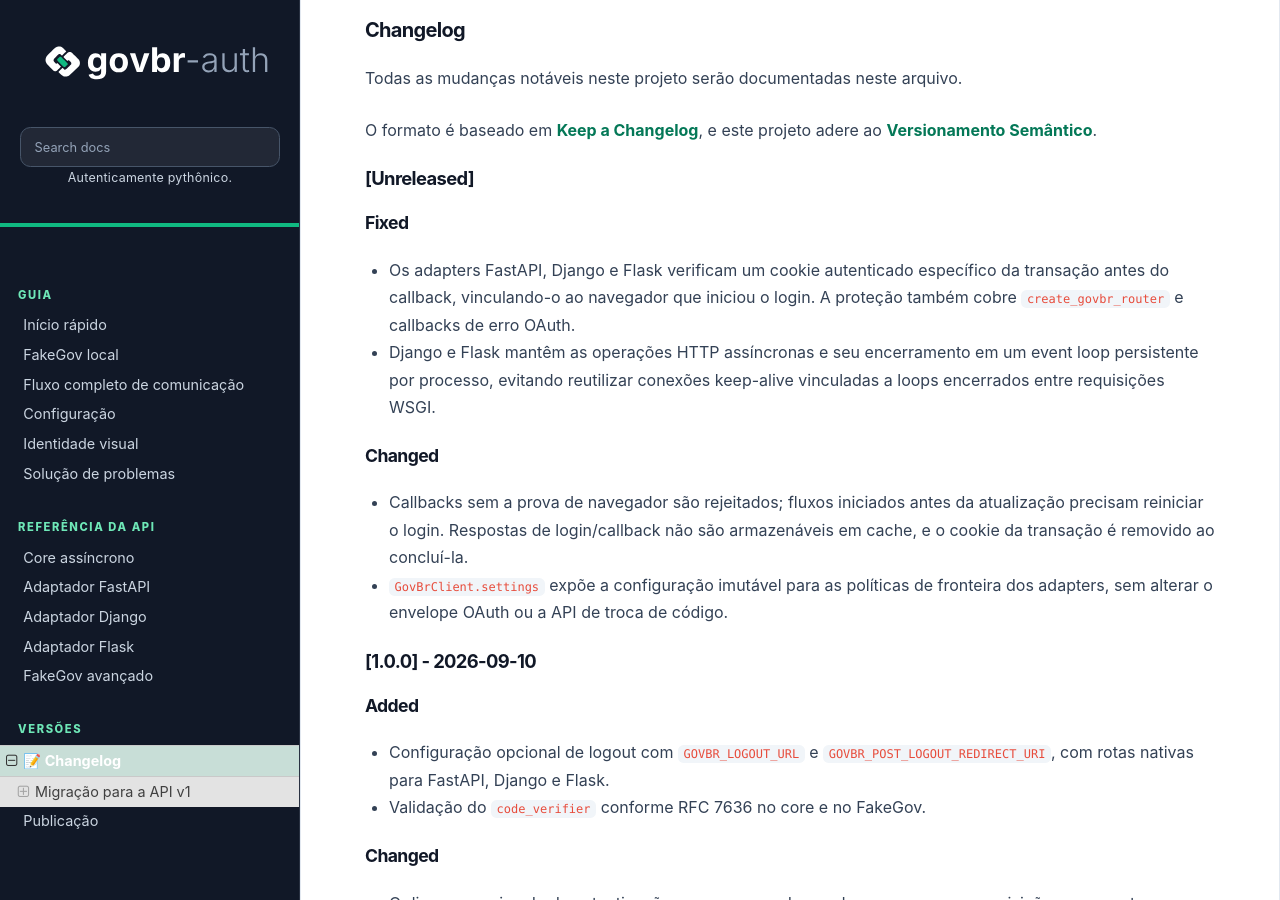
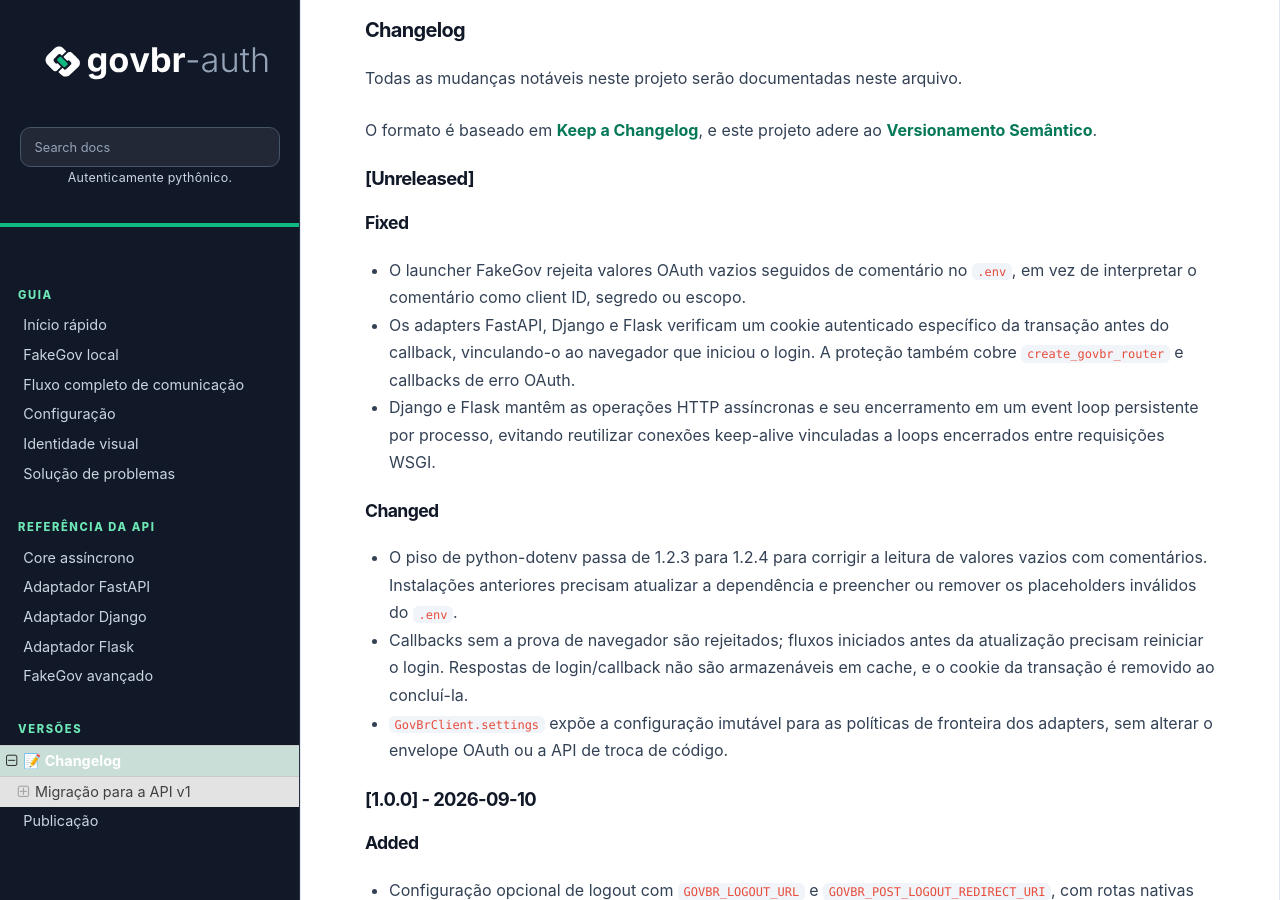
Before and after one commit to cereja-project/govbr_auth, a Sphinx documentation site: the page built from docs/CHANGELOG.rst, in a window 1280 px wide and 900 px high, scrolled down 606 px. Built offline with Sphinx 7.4.7 and the Read the Docs theme 3.1.0, drawn with Linux system fonts in a browser that asks for light colours; some web fonts are replaced.

Commit message:
fix(deps): alinhar dotenv e rejeitar valores vazios com comentários

```diff
--- a/CHANGELOG.md
+++ b/CHANGELOG.md
@@ -8,6 +8,8 @@ e este projeto adere ao [Versionamento Semântico](https://semver.org/lang/pt-BR
 ## [Unreleased]
 
 ### Fixed
+- O launcher FakeGov rejeita valores OAuth vazios seguidos de comentário no
+  `.env`, em vez de interpretar o comentário como client ID, segredo ou escopo.
 - Os adapters FastAPI, Django e Flask verificam um cookie autenticado específico
   da transação antes do callback, vinculando-o ao navegador que iniciou o login.
   A proteção também cobre `create_govbr_router` e callbacks de erro OAuth.
@@ -16,6 +18,9 @@ e este projeto adere ao [Versionamento Semântico](https://semver.org/lang/pt-BR
   vinculadas a loops encerrados entre requisições WSGI.
 
 ### Changed
+- O piso de python-dotenv passa de 1.2.3 para 1.2.4 para corrigir a leitura de
+  valores vazios com comentários. Instalações anteriores precisam atualizar
+  a dependência e preencher ou remover os placeholders inválidos do `.env`.
 - Callbacks sem a prova de navegador são rejeitados; fluxos iniciados antes da
   atualização precisam reiniciar o login. Respostas de login/callback não são
   armazenáveis em cache, e o cookie da transação é removido ao concluí-la.
--- a/docs/guide/configuration.rst
+++ b/docs/guide/configuration.rst
@@ -11,6 +11,11 @@ Seleção do provedor
 configuração. Nomes desconhecidos com prefixo ``GOVBR_`` são rejeitados;
 variáveis reconhecidas, mas inativas para o provedor selecionado, geram apenas
 warning sem incluir valores ou segredos.
+
+Ao carregar um arquivo ``.env``, valores vazios antes de um comentário continuam
+vazios. Por exemplo, ``GOVBR_CLIENT_ID= # preencher`` é rejeitado, assim como um
+segredo ou escopo vazio. Preencha o valor ou remova a variável para usar um
+default permitido pelo FakeGov; não use comentários como placeholders de valores.
 
 Provedor oficial
 ----------------
--- a/pyproject.toml
+++ b/pyproject.toml
@@ -29,7 +29,7 @@ dependencies = [
     "httpx>=0.28.1,<1",
     "PyJWT>=2.13,<3",
     "cryptography>=50.0.1,<51",
-    "python-dotenv>=1.2.3,<2",
+    "python-dotenv>=1.2.4,<2",
     "pydantic>=2.13.5,<3"
 ]
 
```
Also changed, not shown: README.md (+4 -0 lines), 2 other files.
